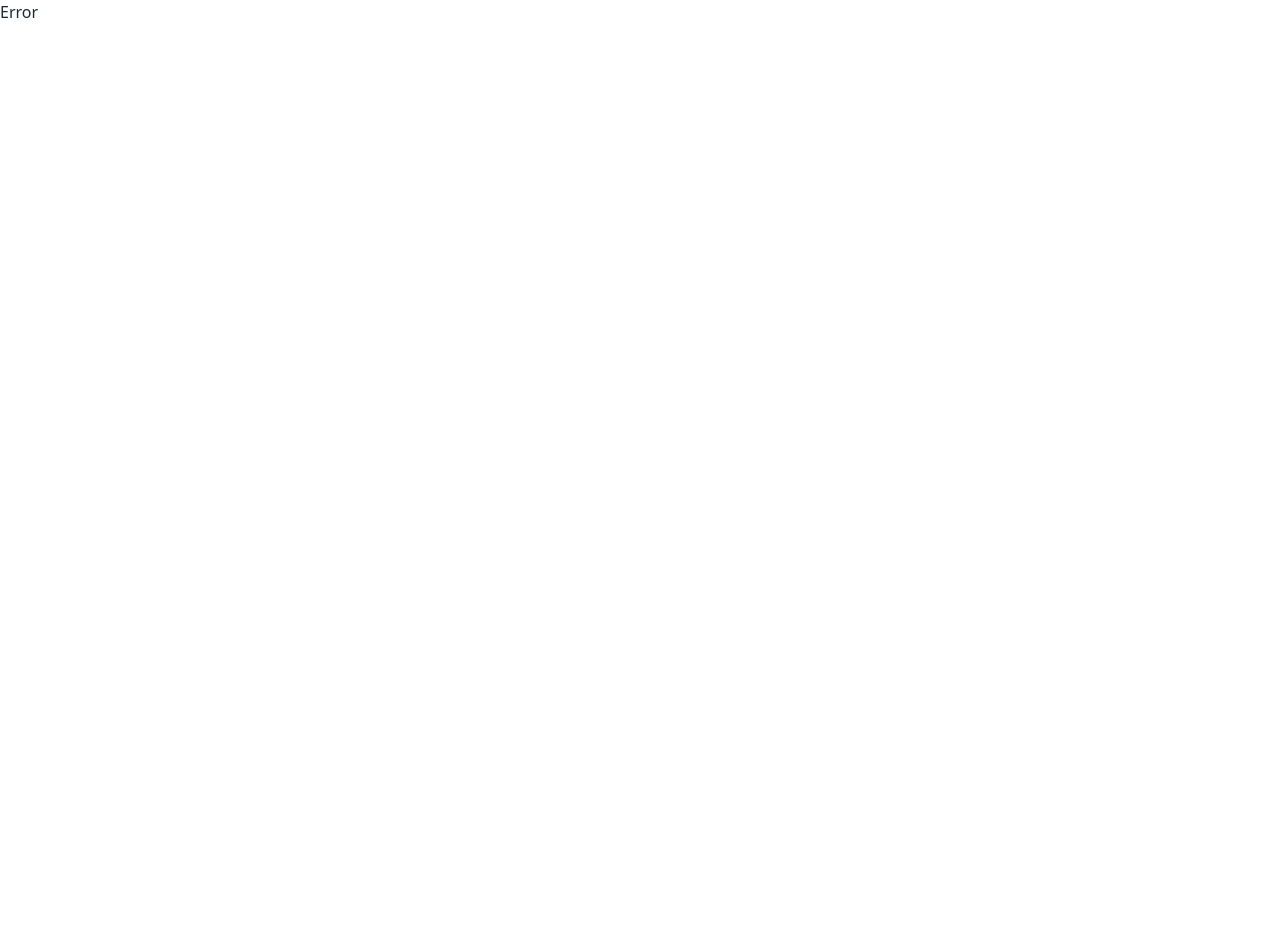
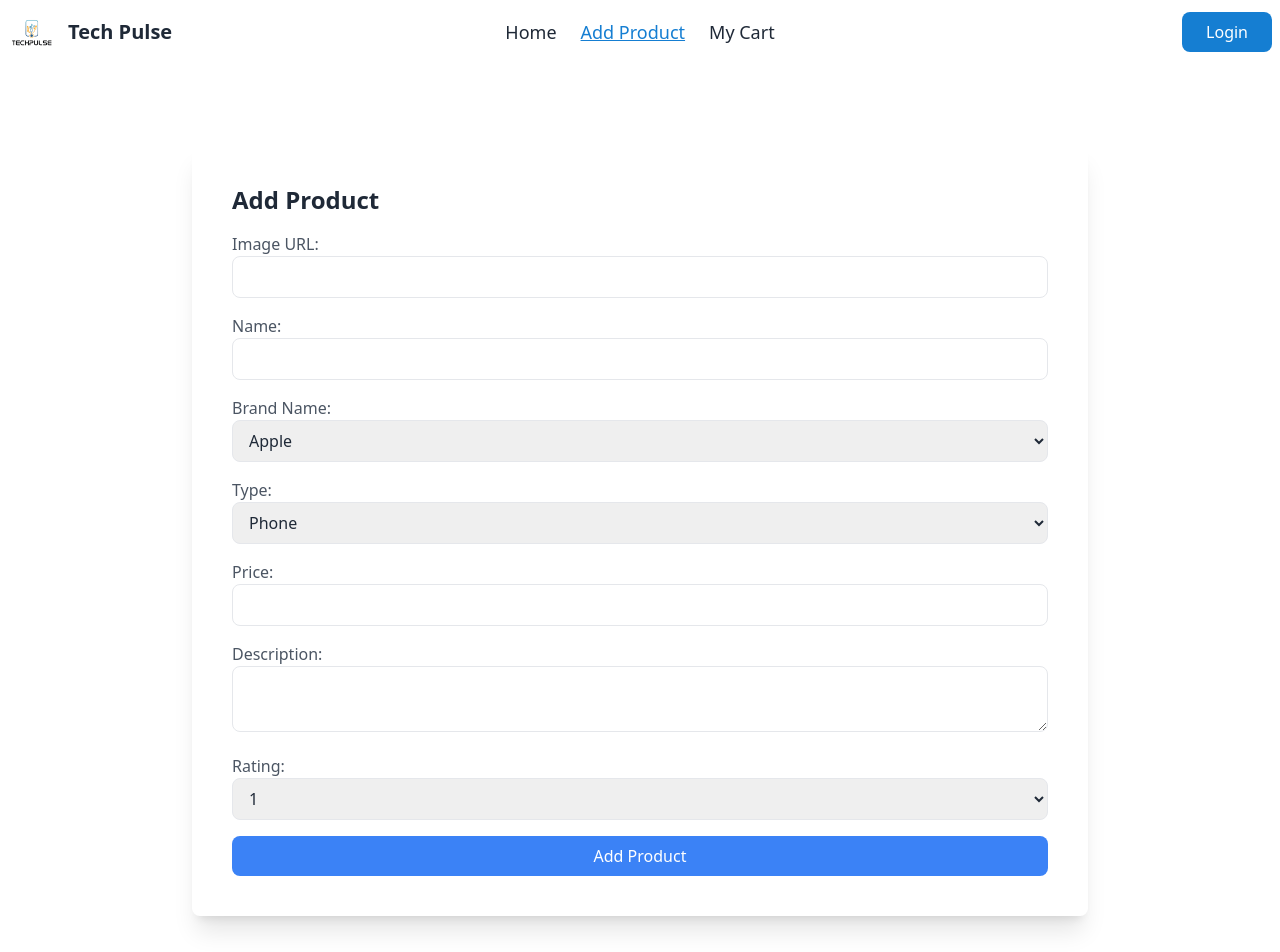
Before and after one commit to aamamun24/tech-pulse-client, a React (Vite) app: page /add-product in a window 1280 px wide. Before the commit this address had no page. Shown: the top 952 px of the page. Before the commit the page ends 800 px from the top, so only its background shows below. Built offline with nearby package versions, Linux system fonts and the light colour scheme.

Commit message:
add product page design completed

```diff
--- /dev/null
+++ b/src/pages/AddProduct/AddProduct.jsx
@@ -0,0 +1,80 @@
+const AddProduct = () => {
+    const handleAddProduct = e => {
+        e.preventDefault()
+        const form = e.target;
+        const image = form.image.value;
+        const name = form.name.value;
+        const brand = form.brand.value;
+        const type = form.type.value;
+        const price = form.price.value;
+        const description = form.description.value;
+        const rating = form.rating.value;
+
+        const product = { image, name, brand, type, price, description, rating }
+        console.log(product);
+    }
+    return (
+        <div className="max-w-4xl mx-auto my-20 p-10 rounded-lg bg-base shadow-xl">
+            <h1 className="text-2xl font-semibold mb-4">Add Product</h1>
+            <form onSubmit={handleAddProduct}>
+                <div className="mb-4">
+                    <label className="block text-gray-600 font-medium">Image URL:</label>
+                    <input type="text" name="image" className="w-full px-3 py-2 border rounded-lg"
+                    />
+                </div>
+                <div className="mb-4">
+                    <label className="block text-gray-600 font-medium">Name:</label>
+                    <input type="text" name="name" className="w-full px-3 py-2 border rounded-lg"
+                    />
+                </div>
+                <div className="mb-4">
+                    <label className="block text-gray-600 font-medium">Brand Name:</label>
+                    <select name="brand" className="w-full px-3 py-2 border rounded-lg"
+                    >
+                        <option value="apple">Apple</option>
+                        <option value="samsung">Samsung</option>
+                        <option value="google">Google</option>
+                        <option value="lenovo">Lenovo</option>
+                        <option value="Sony">Sony</option>
+                        <option value="Walton">Walton</option>
+                    </select>
+                </div>
+                <div className="mb-4">
+                    <label className="block text-gray-600 font-medium">Type:</label>
+                    <select name="type" className="w-full px-3 py-2 border rounded-lg">
+                        <option value="phone">Phone</option>
+                        <option value="laptop">Laptop</option>
+                        <option value="computer">Computer</option>
+                        <option value="headphone">Headphone</option>
+                    </select>
+                </div>
+                <div className="mb-4">
+                    <label className="block text-gray-600 font-medium">Price:</label>
+                    <input type="text" name="price" className="w-full px-3 py-2 border rounded-lg"
+                    />
+                </div>
+                <div className="mb-4">
+                    <label className="block text-gray-600 font-medium">Description:</label>
+                    <textarea name="description"
+                        className="w-full px-3 py-2 border rounded-lg"
+                    />
+                </div>
+                <div className="mb-4">
+                    <label className="block text-gray-600 font-medium">Rating:</label>
+                    <select name="rating" className="w-full px-3 py-2 border rounded-lg"
+                    >
+                        <option value="1">1</option>
+                        <option value="2">2</option>
+                        <option value="3">3</option>
+                        <option value="4">4</option>
+                        <option value="5">5</option>
+                    </select>
+                </div>
+                <button className="bg-blue-500 text-white px-4 py-2 rounded-lg w-full hover:bg-blue-600"
+                > Add Product </button>
+            </form>
+        </div>
+    );
+};
+
+export default AddProduct;
--- a/src/routes/Router.jsx
+++ b/src/routes/Router.jsx
@@ -2,6 +2,7 @@ import { createBrowserRouter } from "react-router-dom";
 import Root from "../layouts/Root";
 import ErrorPage from "../pages/ErrorPage/ErrorPage";
 import Home from "../pages/Home/Home";
+import AddProduct from "../pages/AddProduct/AddProduct";
 
 const router = createBrowserRouter([
     {
@@ -12,6 +13,10 @@ const router = createBrowserRouter([
             {
                 path: "/",
                 element: <Home></Home>
+            },
+            {
+                path: "add-product",
+                element: <AddProduct></AddProduct>
             }
         ]
     }
```
